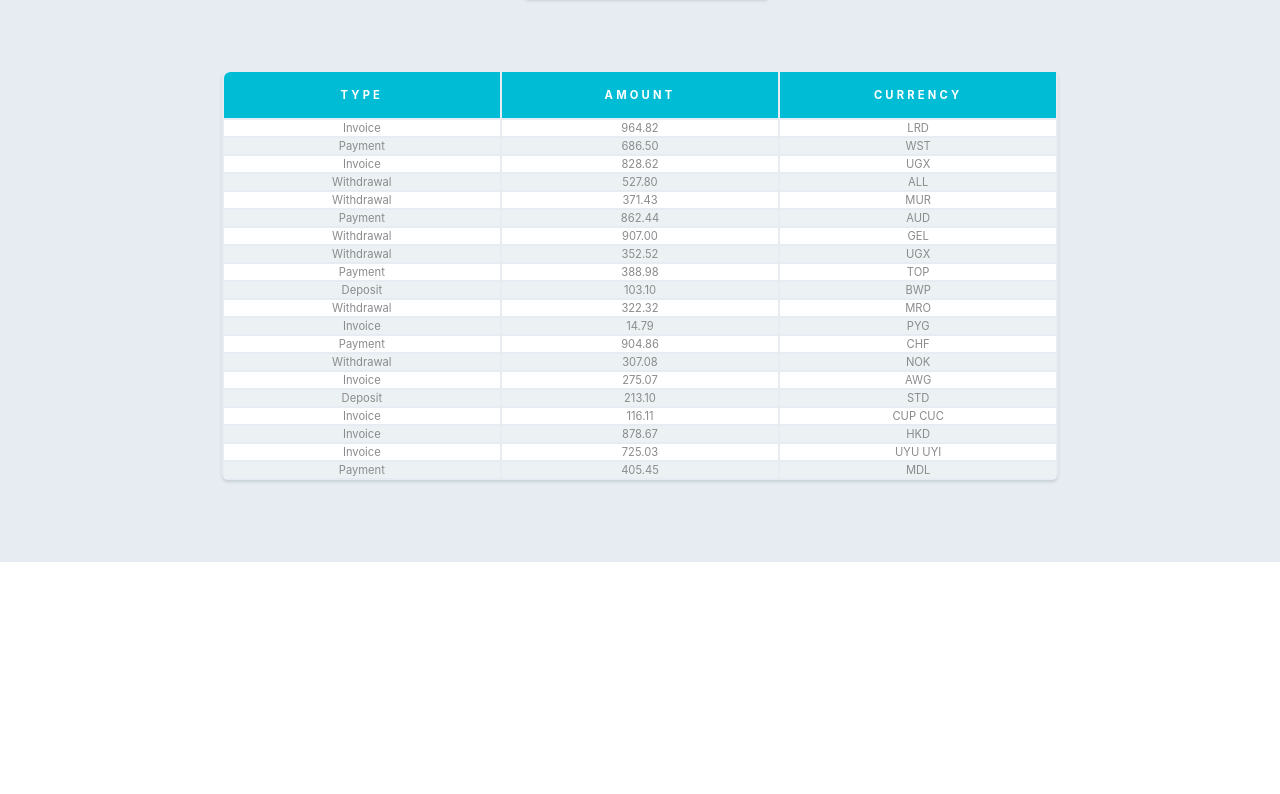
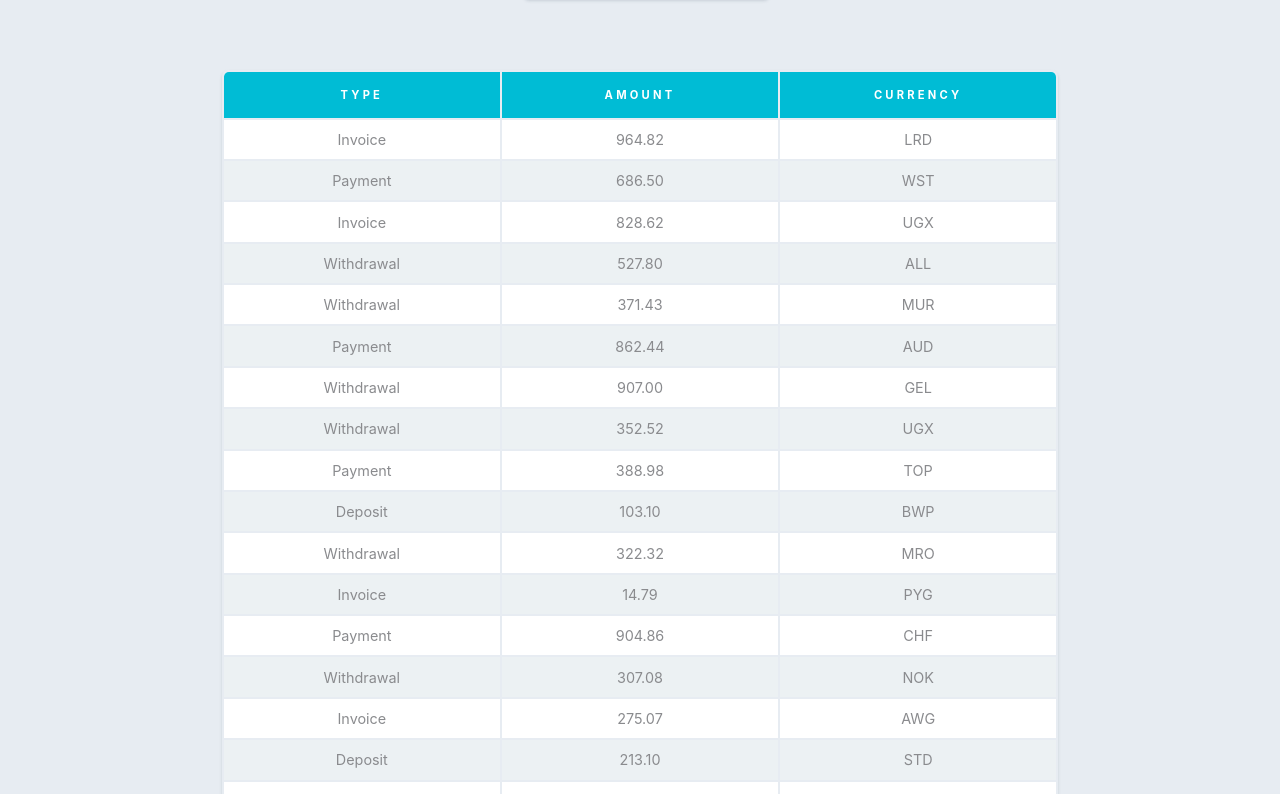
Before and after one commit to TkaczTroglodyta/goit-react-hw-01-components, a React (Create React App) app: page / in a window 1280 px wide. Shown: the part 1326-2120 px from the top of the page. Before the commit the page ends 1888 px from the top, so only its background shows below. Built offline with nearby package versions, Linux system fonts and the light colour scheme.

Commit message:
Final update

```diff
--- a/src/components/TransactionHistory/TransactionHistory.module.css
+++ b/src/components/TransactionHistory/TransactionHistory.module.css
@@ -19,6 +19,20 @@
 .valueRow:nth-child(even) {
   background-color: #ecf1f3;
 }
+
+.transactionData {
+  padding: 0.7rem;
+  font-size: 0.9rem;
+}
+
+.valueRow:last-child .transactionData:first-child {
+  border-radius: 0 0 0 0.3rem;
+}
+
+.valueRow:last-child .transactionData:last-child {
+  border-radius: 0 0 0.3rem 0;
+}
+
 .headerColumn {
   width: 30%;
   padding: 1rem 5rem;
@@ -31,7 +45,9 @@
 }
 
 .headerColumn:first-child {
-  border-radius: 0.4rem 0 0 0;
+  border-radius: 0.3rem 0 0 0;
 }
-.transactionData {
+
+.headerColumn:last-child {
+  border-radius: 0 0.3rem 0 0;
 }
```
